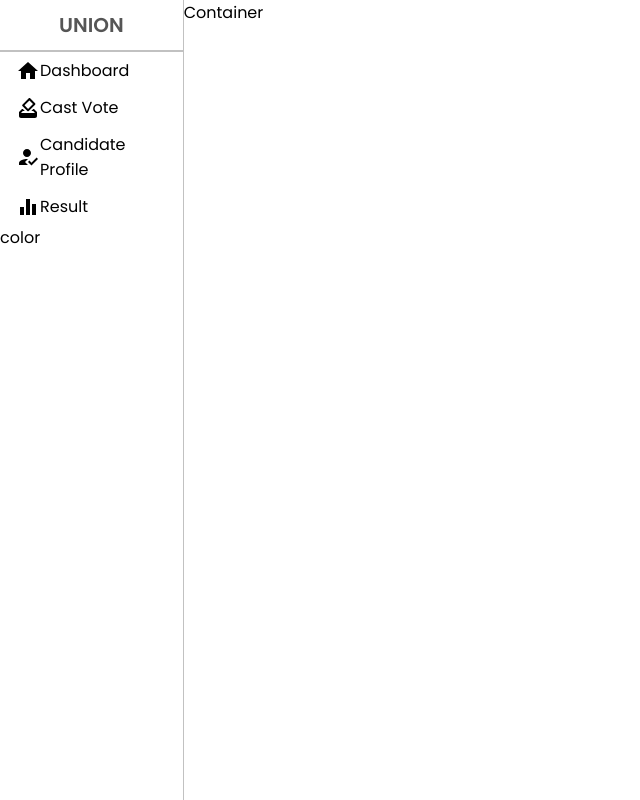
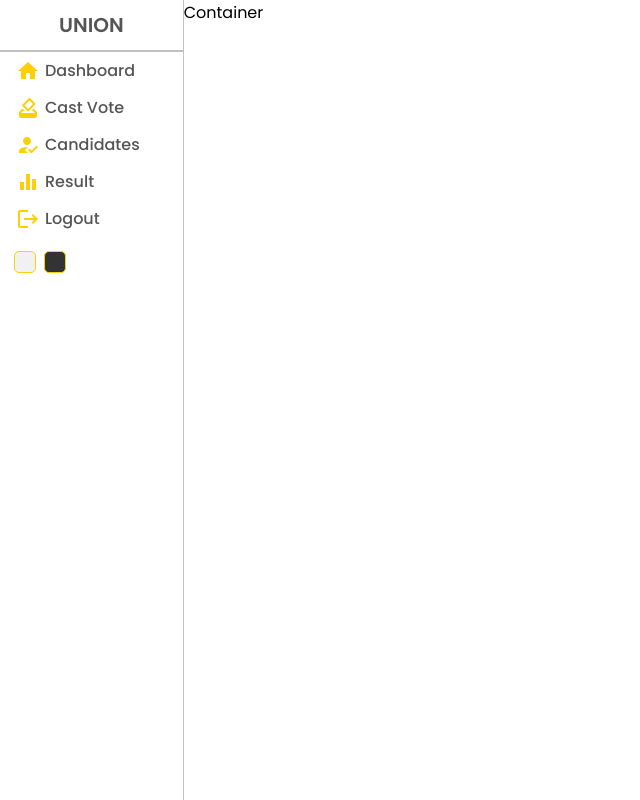
Before and after one commit to shihabsaleem/unionCES, a React (Create React App) app: page / in a window 1280 px wide. Shown: the whole page, without its empty margins (0-640 px from the left). Built offline with nearby package versions, Linux system fonts and the light colour scheme.

Commit message:
sidebar completed

```diff
--- a/src/App.js
+++ b/src/App.js
@@ -6,6 +6,7 @@ import { BrowserRouter, Routes, Route } from "react-router-dom";
 import Login from "./Pages/Login/Login";
 
 function App() {
+
   return (
     <div className="App">
       <BrowserRouter>
--- a/src/Component/Sidebar/Sidebar.jsx
+++ b/src/Component/Sidebar/Sidebar.jsx
@@ -1,9 +1,10 @@
 import React from "react";
 import "./sidebar.scss";
-import HomeIcon from '@mui/icons-material/Home';
-import HowToVoteIcon from '@mui/icons-material/HowToVote';
-import HowToRegIcon from '@mui/icons-material/HowToReg';
-import EqualizerIcon from '@mui/icons-material/Equalizer';
+import HomeIcon from "@mui/icons-material/Home";
+import HowToVoteIcon from "@mui/icons-material/HowToVote";
+import HowToRegIcon from "@mui/icons-material/HowToReg";
+import EqualizerIcon from "@mui/icons-material/Equalizer";
+import LogoutIcon from "@mui/icons-material/Logout";
 
 const Sidebar = () => {
   return (
@@ -14,21 +15,32 @@ const Sidebar = () => {
       <hr />
       <div className="center">
         <ul>
-          <li><HomeIcon/>
+          <li>
+            <HomeIcon className="icon" />
             <span>Dashboard</span>
           </li>
-          <li><HowToVoteIcon/>
+          <li>
+            <HowToVoteIcon className="icon" />
             <span>Cast Vote</span>
           </li>
-          <li><HowToRegIcon/>
-            <span>Candidate Profile</span>
+          <li>
+            <HowToRegIcon className="icon" />
+            <span>Candidates</span>
           </li>
-          <li><EqualizerIcon/>
+          <li>
+            <EqualizerIcon className="icon" />
             <span>Result</span>
+          </li>
+          <li>
+            <LogoutIcon className="icon" />
+            <span>Logout</span>
           </li>
         </ul>
       </div>
-      <div className="bottom">color</div>
+      <div className="bottom">
+        <div className="colorOption"></div>
+        <div className="colorOption"></div>
+      </div>
     </div>
   );
 };
--- a/src/Component/Sidebar/sidebar.scss
+++ b/src/Component/Sidebar/sidebar.scss
@@ -22,7 +22,7 @@
         height: 0;
         border: 0.5px solid #c1c1c1;
     }
-}
+
 
     .center {
         padding-left: 10px;
@@ -38,8 +38,52 @@
             align-items: center;
             padding: 6px;
             cursor: pointer;
-        &:hover{
-            background-color: #fdcf0955;
+
+
+            &:hover {
+                background-color: #55555539;
+                border-radius: 10px 0px 0px 10px;
+                transition: ease-in;
+            }
+
+            .icon {
+                font-size: 24px;
+                color: #fdcf09;
+            }
+
+            span {
+                font-style: 12px;
+                font-weight: 500;
+                color: #555;
+                margin-left: 5px;
             }
         }
     }
+
+    .bottom {
+        display: flex;
+        align-items: center;
+        margin:10px;
+
+
+        .colorOption {
+            width: 20px;
+            height: 20px;
+            border-radius: 5px;
+            border: 1px solid #fdcf09;
+            cursor: pointer;
+            margin: 4px;
+
+
+
+            &:nth-child(1) {
+                background-color: #f1f1f1;
+            }
+
+            &:nth-child(2) {
+                background-color: #333333;
+            }
+
+        }
+    }
+}
```
Also changed, not shown: src/Component/Sidebar/logo.svg (renamed from src/logo.svg). Lines whose indentation alone changed are shown as unchanged.
